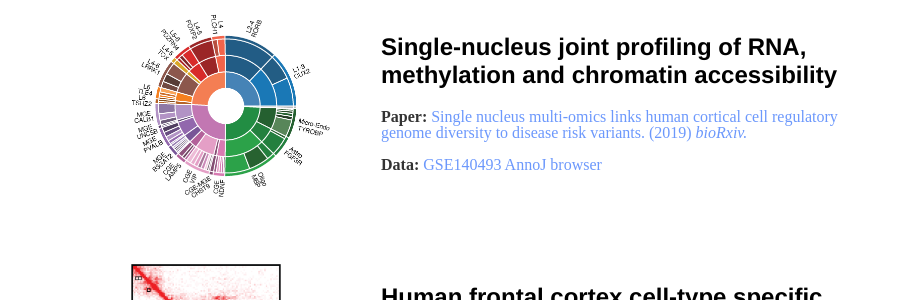
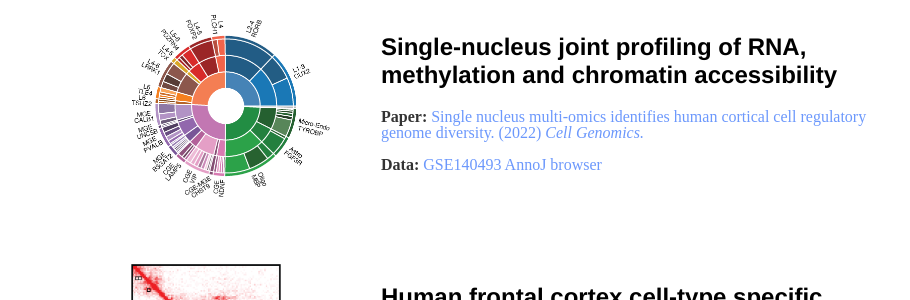
Before and after one commit to luogenomics/luogenomics.github.io, a Jekyll site: the page built from data/index.html, in a window 1280 px wide. Shown: the part 285-585 px from the top of the page, without its empty margins (109-1019 px from the left). Built offline with Jekyll 4.4.1, drawn with Linux system fonts in a browser that asks for light colours.

Commit message:
Update index.html

```diff
--- a/data/index.html
+++ b/data/index.html
@@ -11,7 +11,7 @@ title: Luo Lab Data
   </div>
   <div class="projecttextbox pull-left">
     <h2>Single-nucleus joint profiling of RNA, methylation and chromatin accessibility</h2>
-    <p> <strong>Paper:</strong> <a href="https://www.biorxiv.org/content/10.1101/2019.12.11.873398v1.full" target="_blank">Single nucleus multi-omics links human cortical cell regulatory genome diversity to disease risk variants. (2019) <em> bioRxiv.</em></a></p>
+    <p> <strong>Paper:</strong> <a href="https://www.cell.com/cell-genomics/fulltext/S2666-979X(22)00027-1" target="_blank">Single nucleus multi-omics identifies human cortical cell regulatory genome diversity. (2022) <em> Cell Genomics.</em></a></p>
     <p> <strong>Data:</strong> <a href="https://www.ncbi.nlm.nih.gov/geo/query/acc.cgi?acc=GSE140493" target="_blank">GSE140493</a>
       <a href="http://neomorph.salk.edu/human_frontal_cortex_ensemble.php" target="_blank"> AnnoJ browser</a></p>
   </div>
```
